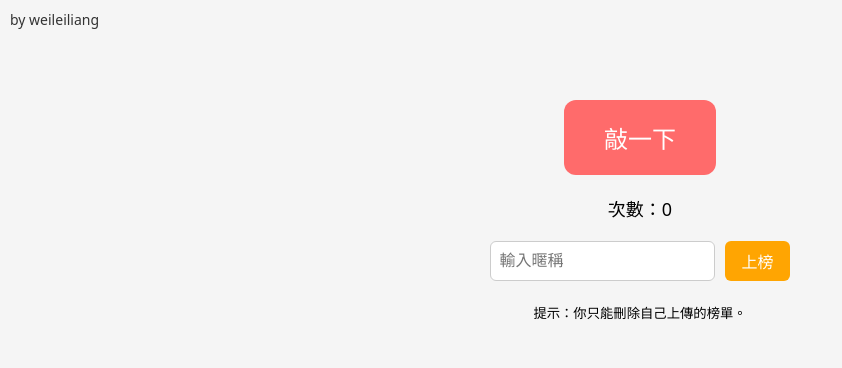
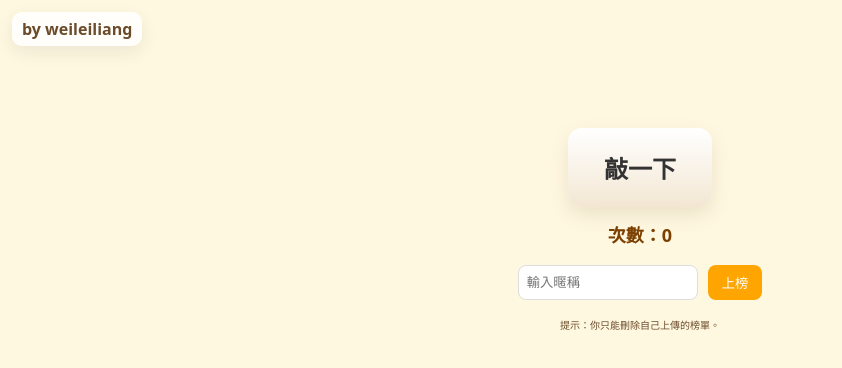
Before and after one commit to Weileill/clickweb, a plain HTML site: page clickweb/index.html in a window 1280 px wide. Shown: the whole page, without its empty margins (0-842 px from the left). Drawn offline with Linux system fonts and the light colour scheme; no server answers.

Commit message:
Update style.css

```diff
--- a/clickweb/style.css
+++ b/clickweb/style.css
@@ -1,95 +1,81 @@
 :root {
-  --bg: #f5f5f5;
+  --bg: #FFF8E1; /* 你先前選的柔和金色 */
   --primary: #ff6b6b;
   --secondary: #333;
   --accent: #ffa502;
+  --muted: #6b4b2a;
 }
 
+* { box-sizing: border-box; }
+html,body { height: 100%; }
 body {
   font-family: "Noto Sans", "Microsoft JhengHei", sans-serif;
   background: var(--bg);
   margin: 0;
   padding: 20px;
+  color: var(--muted);
 }
 
+/* 左上角簽名 */
 .header {
-  position: absolute;
-  top: 10px;
-  left: 10px;
-  font-size: 14px;
-  color: var(--secondary);
+  position: fixed;
+  top: 12px;
+  left: 12px;
+  background: rgba(255,255,255,0.85);
+  padding: 6px 10px;
+  border-radius: 10px;
+  font-weight: 600;
+  box-shadow: 0 6px 18px rgba(0,0,0,0.08);
+  z-index: 999;
 }
 
+/* 主體容器 */
 .container {
-  max-width: 400px;
-  margin: 80px auto 0;
+  max-width: 420px;
+  margin: 90px auto 40px;
   text-align: center;
+  padding: 18px;
+  border-radius: 12px;
 }
 
+/* 敲木魚按鈕 */
 #knockBtn {
   font-size: 24px;
-  padding: 20px 40px;
-  background: var(--primary);
-  color: white;
-  border: none;
-  border-radius: 12px;
+  padding: 22px 36px;
+  background: linear-gradient(180deg,#fff 0%,#f3e7d3 100%);
+  border: 0;
+  border-radius: 14px;
+  color: var(--secondary);
   cursor: pointer;
-  margin-bottom: 20px;
+  box-shadow: 0 8px 20px rgba(101,67,33,0.12);
+  font-weight: 700;
+  transition: transform .12s ease, box-shadow .12s ease;
 }
+#knockBtn:hover { transform: translateY(-4px); box-shadow: 0 14px 28px rgba(101,67,33,0.14); }
+#knockBtn:active { transform: scale(.98); }
 
-#knockBtn:hover {
-  background: var(--accent);
+/* 計數 */
+.counter { font-size: 18px; margin: 14px 0 18px; font-weight:700; color:#7b3f00; }
+
+/* 輸入區 */
+.input-area { display:flex; justify-content:center; gap:10px; margin-bottom: 16px; }
+#nameInput { padding:8px; border-radius:8px; border:1px solid #ddd; width:180px; }
+#saveBtn { padding:8px 14px; border-radius:8px; border:none; background:var(--accent); color:#fff; cursor:pointer; }
+
+/* 排行榜 */
+.leaderboard { text-align:left; margin-top: 10px; }
+.board-row { display:flex; justify-content:space-between; align-items:center; padding:10px; border-radius:10px; background:linear-gradient(180deg,#fff,#f8f5ee); margin-bottom:8px; box-shadow: inset 0 -1px 0 rgba(0,0,0,0.02); }
+.left { display:flex; gap:12px; align-items:center; }
+.rank { width:36px; height:36px; border-radius:8px; background:#fde68a; display:flex; align-items:center; justify-content:center; font-weight:800; color:#6b3e00; }
+.meta .name { font-weight:700; color:#4b2f12; }
+.meta .score { font-size:12px; color:#7b5a3c; }
+.row-actions button { margin-left:8px; padding:8px 10px; border-radius:8px; border:1px solid #eee; background:#fff; cursor:pointer; }
+
+.notes { margin-top:12px; color:#6b4b2a; font-size:12px; text-align:center; }
+
+/* 響應式 */
+@media (max-width:480px) {
+  .container { margin: 70px 12px; }
+  #knockBtn { width: 100%; padding: 18px; }
+  .input-area { flex-direction:column; gap:8px; }
 }
-
-.counter {
-  font-size: 18px;
-  margin-bottom: 20px;
-}
-
-.input-area {
-  display: flex;
-  justify-content: center;
-  gap: 10px;
-  margin-bottom: 20px;
-}
-
-#nameInput {
-  padding: 8px;
-  font-size: 16px;
-  border-radius: 6px;
-  border: 1px solid #ccc;
-}
-
-#saveBtn {
-  padding: 8px 16px;
-  font-size: 16px;
-  border-radius: 6px;
-  border: none;
-  background: var(--accent);
-  color: white;
-  cursor: pointer;
-}
-
-#saveBtn:hover {
-  background: var(--primary);
-}
-
-.leaderboard {
-  text-align: left;
-}
-
-.board-row {
-  display: flex;
-  justify-content: space-between;
-  padding: 6px 12px;
-  border-bottom: 1px solid #ddd;
-}
-
-.rank {
-  font-weight: bold;
-}
-
-.meta {
-  display: flex;
-  gap: 20px;
-}
```
